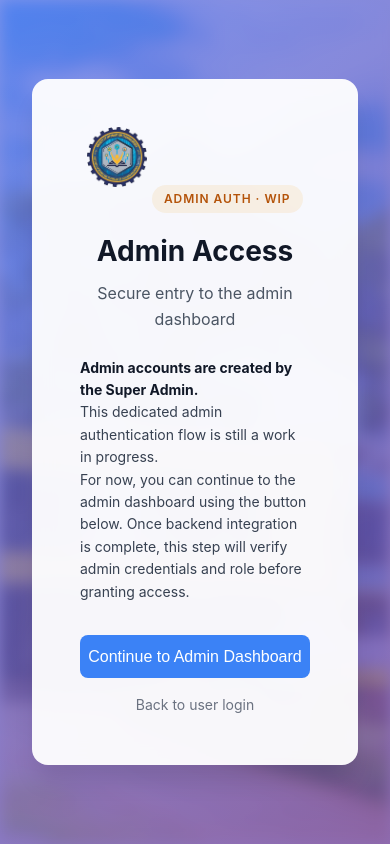
After one commit to MickoAndrei/Societech_Financial_Report_And_Monitoring_System, a PHP site: page /auth/admin-login.html in a window 390 px wide. The commit adds this page. Run offline with PHP 8.4, Linux system fonts and the light colour scheme.

Commit message:
Refine login and admin entry: adjust user login UI, add WIP admin auth step before dashboard access, and tweak homepage layout responsiveness.
Made-with: Cursor

```diff
--- a/assets/css/main.css
+++ b/assets/css/main.css
@@ -104,8 +104,10 @@ body {
 
 /* Button Styles */
 .btn {
-    display: inline-block;
-    padding: var(--spacing-sm) var(--spacing-lg);
+    display: inline-flex;
+    align-items: center;
+    justify-content: center;
+    padding: 0.6rem 1.5rem;
     border: none;
     border-radius: var(--radius-md);
     font-size: var(--font-size-base);
@@ -114,6 +116,8 @@ body {
     transition: all 0.2s ease;
     text-decoration: none;
     text-align: center;
+    line-height: 1.2;          /* keep text vertically centered */
+    white-space: nowrap;       /* prevent awkward line breaks */
 }
 
 .btn-primary {
--- /dev/null
+++ b/auth/admin-login.html
@@ -0,0 +1,149 @@
+<!DOCTYPE html>
+<html lang="en">
+<head>
+    <meta charset="UTF-8">
+    <meta name="viewport" content="width=device-width, initial-scale=1.0">
+    <title>Admin Access - Societech Financial System</title>
+    <link rel="stylesheet" href="../assets/css/main.css">
+    <style>
+        .login-container {
+            min-height: 100vh;
+            display: flex;
+            align-items: center;
+            justify-content: center;
+            padding: 2rem;
+            position: relative;
+        }
+
+        .login-background {
+            position: fixed;
+            top: 0;
+            left: 0;
+            right: 0;
+            bottom: 0;
+            background-image: url('../assets/images/d6d628d6-1548-4d35-8176-5656c91409f5.jpg');
+            background-size: cover;
+            background-position: center;
+            background-repeat: no-repeat;
+            filter: blur(8px);
+            z-index: 0;
+        }
+
+        .login-container::before {
+            content: '';
+            position: fixed;
+            top: 0;
+            left: 0;
+            right: 0;
+            bottom: 0;
+            background: linear-gradient(135deg, rgba(102, 126, 234, 0.8) 0%, rgba(118, 75, 162, 0.8) 100%);
+            z-index: 1;
+        }
+
+        .login-card {
+            background: rgba(255, 255, 255, 0.95);
+            backdrop-filter: blur(10px);
+            border-radius: var(--radius-xl);
+            padding: 3rem;
+            width: 100%;
+            max-width: 420px;
+            box-shadow: var(--shadow-xl);
+            position: relative;
+            z-index: 2;
+            text-align: center;
+        }
+
+        .login-header img {
+            height: 60px;
+            margin-bottom: 1rem;
+        }
+
+        .login-header h1 {
+            font-size: 1.75rem;
+            color: var(--gray-900);
+            margin-bottom: 0.5rem;
+        }
+
+        .login-header p {
+            color: var(--gray-600);
+        }
+
+        .badge-wip {
+            display: inline-flex;
+            align-items: center;
+            gap: 0.4rem;
+            padding: 0.25rem 0.75rem;
+            border-radius: 999px;
+            background: rgba(245, 158, 11, 0.1);
+            color: #b45309;
+            font-size: var(--font-size-xs);
+            font-weight: 600;
+            text-transform: uppercase;
+            letter-spacing: 0.08em;
+            margin-bottom: 1rem;
+        }
+
+        .info-text {
+            text-align: left;
+            margin: 1.5rem 0;
+            color: var(--gray-700);
+            font-size: var(--font-size-sm);
+        }
+
+        .info-text strong {
+            color: var(--gray-900);
+        }
+
+        .btn-primary {
+            width: 100%;
+            padding: 0.75rem;
+            font-size: var(--font-size-base);
+            margin-top: 0.5rem;
+        }
+
+        .secondary-link {
+            display: block;
+            margin-top: 1rem;
+            font-size: var(--font-size-sm);
+            color: var(--gray-500);
+            text-decoration: none;
+        }
+
+        .secondary-link:hover {
+            text-decoration: underline;
+            color: var(--gray-700);
+        }
+    </style>
+</head>
+<body>
+    <div class="login-background"></div>
+    <div class="login-container">
+        <div class="login-card">
+            <div class="login-header">
+                <img src="../assets/images/societech_logo.png" alt="Societech Logo">
+                <div class="badge-wip">Admin Auth · WIP</div>
+                <h1>Admin Access</h1>
+                <p>Secure entry to the admin dashboard</p>
+            </div>
+
+            <div class="info-text">
+                <p>
+                    <strong>Admin accounts are created by the Super Admin.</strong><br>
+                    This dedicated admin authentication flow is still a work in progress.
+                </p>
+                <p>
+                    For now, you can continue to the admin dashboard using the button below.
+                    Once backend integration is complete, this step will verify admin
+                    credentials and role before granting access.
+                </p>
+            </div>
+
+            <button class="btn btn-primary" onclick="window.location.href='../admin/index.html'">
+                Continue to Admin Dashboard
+            </button>
+
+            <a href="login.html" class="secondary-link">Back to user login</a>
+        </div>
+    </div>
+</body>
+</html>
```
Also changed, not shown: auth/login.html (+31 -1 lines), public/index.html (+22 -5 lines).
